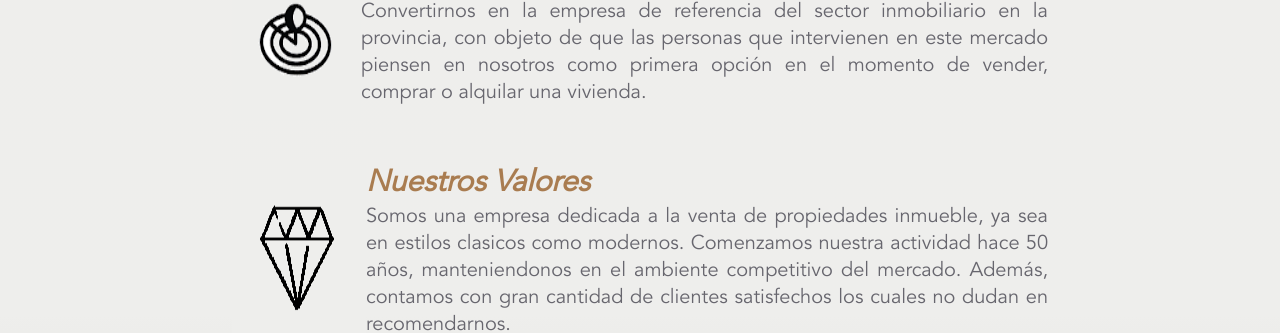
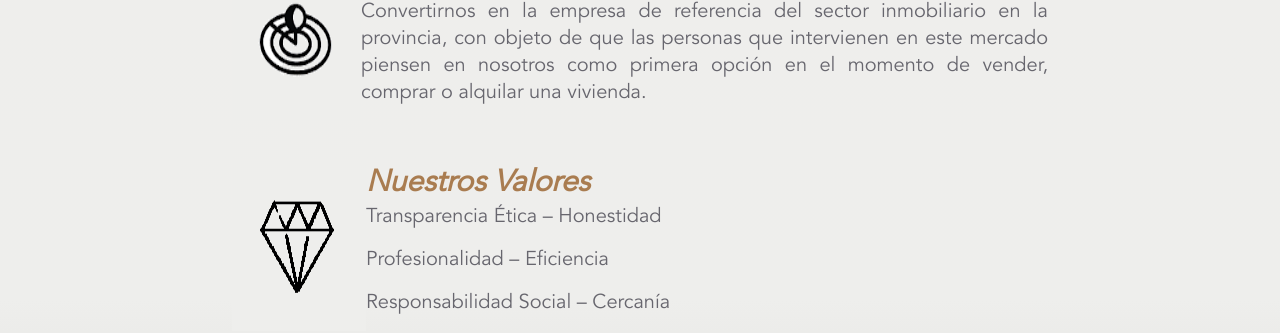
Before and after one commit to sebadimp/TPO-Desarrollo-Web, a plain HTML site: page nosotros.html in a window 1280 px wide. Shown: the part 621-954 px from the top of the page. Drawn offline with Linux system fonts and the light colour scheme.

Commit message:
modificaciones

```diff
--- a/css/styles.css
+++ b/css/styles.css
@@ -856,6 +856,7 @@ footer .copyright {
     flex-direction: row-reverse;
     margin: 2rem;
     text-align: justify;
+    justify-content: flex-end;
 
 }
 
--- a/nosotros.html
+++ b/nosotros.html
@@ -82,10 +82,9 @@
                 <article class="nosotros-grupo">
                     <div>
                         <h2>Nuestros Valores</h2>
-                        <p>Somos una empresa dedicada a la venta de propiedades inmueble, ya sea en estilos clasicos como
-                            modernos. Comenzamos nuestra actividad hace 50 años, manteniendonos en el ambiente competitivo del
-                            mercado. Además, contamos con gran cantidad de clientes satisfechos los cuales no dudan en
-                            recomendarnos.</p>
+                        <p>Transparencia Ética – Honestidad</p>
+                        <p>Profesionalidad – Eficiencia</p>
+                        <p>Responsabilidad Social – Cercanía</p>
                     </div>
                     <img src="img/ss.png" alt="" srcset="">
                 </article>
```
